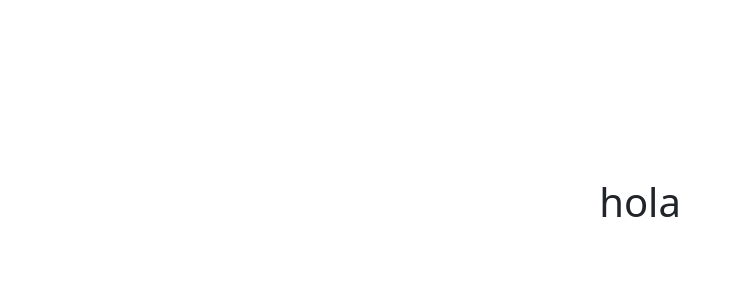
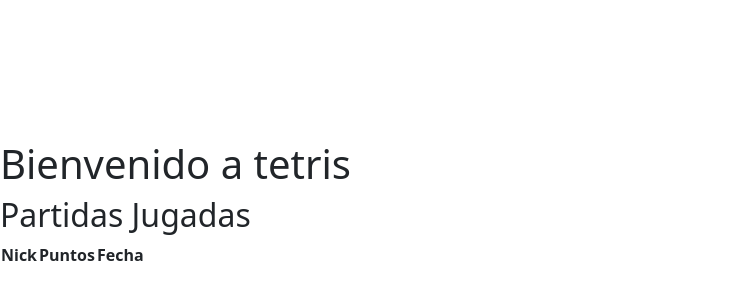
Before and after one commit to DavidHenrique24/proyectoTetris, a React (Vite) app: page / in a window 1280 px wide. Shown: the part 194-494 px from the top of the page, without its empty margins (0-739 px from the left). Built offline with nearby package versions, Linux system fonts and the light colour scheme.

Commit message:
Crea componente de tabla para partidas ahora es personal

```diff
--- a/src/App.jsx
+++ b/src/App.jsx
@@ -1,15 +1,14 @@
+import React from 'react';
+import Partidas from './componentes/Partidas';
 
-import './App.css'
 
-function App() {
-
+const App = () => {
   return (
     <>
-    <h1>hola</h1>
+      <h1>Bienvenido a tetris</h1>
+      <Partidas />
+    </>
+  );
+};
 
-
-    </>
-  )
-}
-
-export default App
+export default App;
--- a/src/componentes/tablaPartidas.jsx
+++ b/src/componentes/Partidas.jsx
@@ -1,14 +1,14 @@
-import React from 'react';
-
-const partidas = [
-  { id: 1, nick: 'Jugador1', puntos: 1200, fecha: '2024-12-01' },
-  { id: 2, nick: 'Jugador2', puntos: 1500, fecha: '2024-12-02' },
-  { id: 3, nick: 'Jugador3', puntos: 980, fecha: '2024-12-03' },
-  { id: 4, nick: 'Jugador4', puntos: 1100, fecha: '2024-12-04' },
-  { id: 5, nick: 'Jugador5', puntos: 1350, fecha: '2024-12-05' },
-];
+import React, { useState } from 'react';
 
 const Partidas = () => {
+  const partidas = useState([
+    { id: 1, nick: 'Jugador1', puntos: 1200, fecha: '2024-12-01' },
+    { id: 2, nick: 'Jugador2', puntos: 1500, fecha: '2024-12-02' },
+    { id: 3, nick: 'Jugador3', puntos: 980, fecha: '2024-12-03' },
+    { id: 4, nick: 'Jugador4', puntos: 1100, fecha: '2024-12-04' },
+    { id: 5, nick: 'Jugador5', puntos: 1350, fecha: '2024-12-05' },
+  ]);
+
   return (
     <div>
       <h2>Partidas Jugadas</h2>
```
